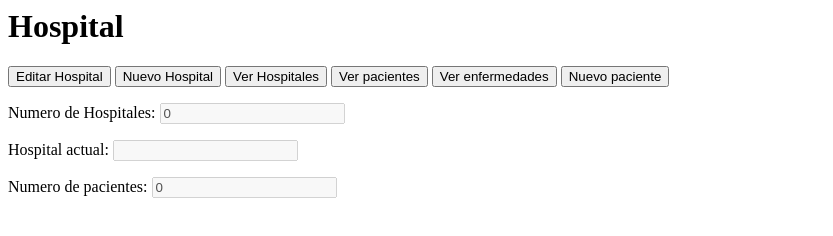
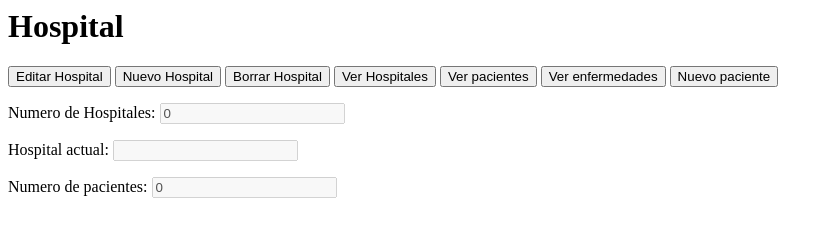
Before and after one commit to AlvarSML/trabajoCongo, a plain HTML site: page index.html in a window 1280 px wide. Shown: the whole page, without its empty margins (0-833 px from the left). Drawn offline with Linux system fonts and the light colour scheme.

Commit message:
Metodo borrHospital añadido
Metodo borrHospital añadido

```diff
--- a/index.html
+++ b/index.html
@@ -11,6 +11,7 @@
     <h1>Hospital</h1><h1 id = "nhospital"></h1>
     <button value="edit" onclick="modHospitales()">Editar Hospital</button>
     <button value="edit" onclick="nHospital()">Nuevo Hospital</button>
+    <button value="edit" onclick="borrHospital()">Borrar Hospital</button>
     <button value="edit" onclick="verHospitales()">Ver Hospitales</button>
     <button value="edit" onclick="verPacientes()">Ver pacientes</button>
     <button value="edit" onclick="">Ver enfermedades</button>
--- a/main.js
+++ b/main.js
@@ -35,6 +35,12 @@ function modHospitales() {
     hosp[j].setNombre(nom);
     hosp[j].setLocalidad(localidad);
     hosp[j].setResponsable(responsable);
+
+}
+
+function borrHospital(){
+    let p = prompt("Que hospital desea borrar (Introduzca el numero del hospital)");
+    hosp.splice(p);
 
 }
 
```
